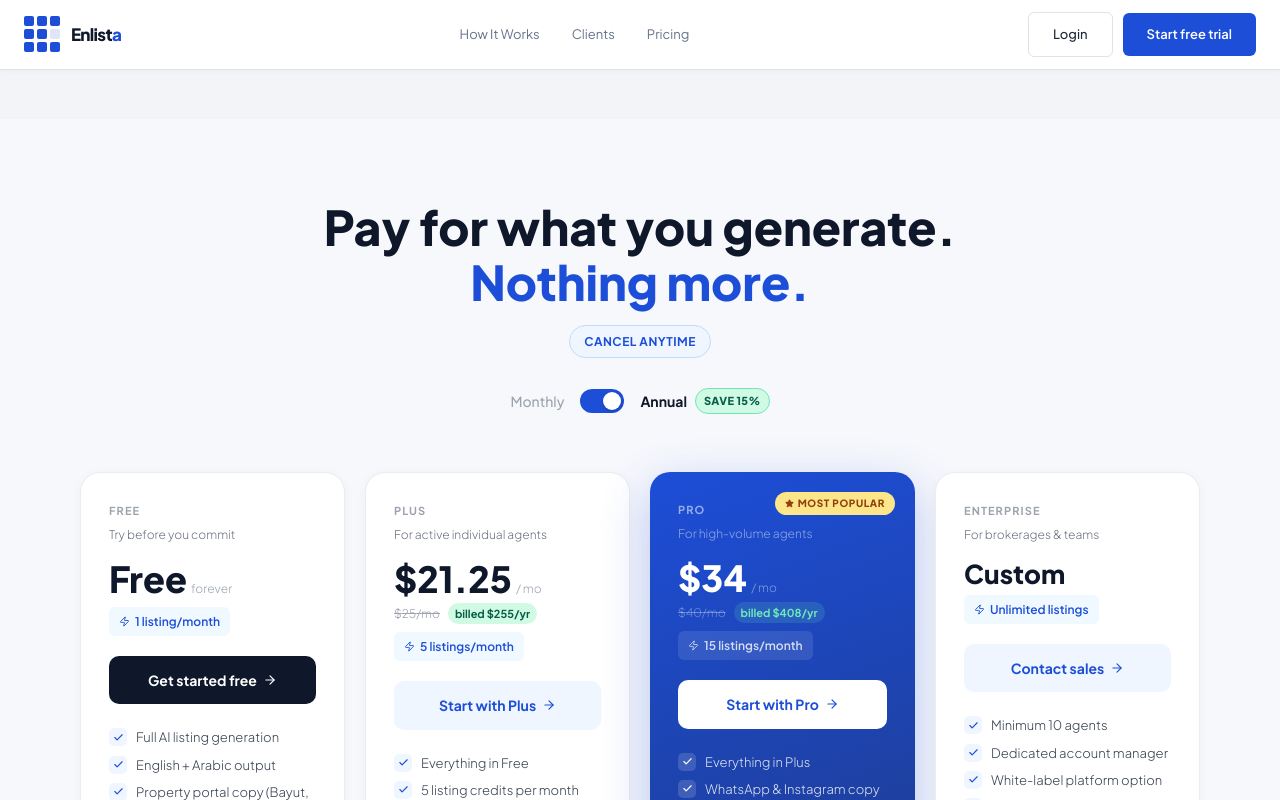
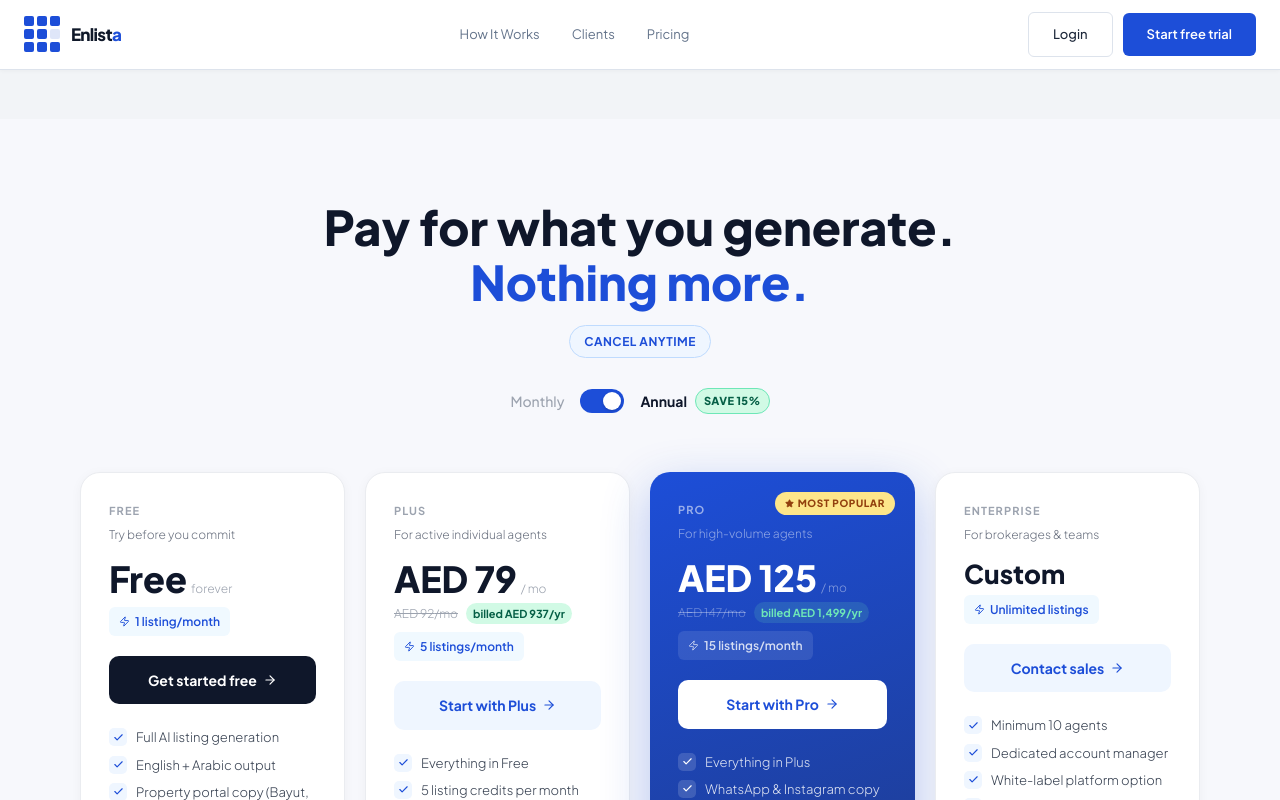
Before and after one commit to nazirdogan/Enlista, a Next.js app: page / in a window 1280 px wide. Both pictures are taken after a click on the element 603 px from the left and 2550 px from the top of the page. Shown: the part 2150-2950 px from the top of the page. Built offline with nearby package versions, Linux system fonts and the light colour scheme.

Commit message:
Convert pricing to AED (comparison table + annual billing)

```diff
--- a/app/page.tsx
+++ b/app/page.tsx
@@ -136,7 +136,7 @@ const pricingPlans = [
     key: "plus",
     name: "Plus",
     tagline: "For active individual agents",
-    priceLabel: "$25",
+    priceLabel: "AED 92",
     priceSub: "per month",
     creditsLabel: "5 listings/month",
     cta: "Start with Plus",
@@ -154,7 +154,7 @@ const pricingPlans = [
     key: "pro",
     name: "Pro",
     tagline: "For high-volume agents",
-    priceLabel: "$40",
+    priceLabel: "AED 147",
     priceSub: "per month",
     creditsLabel: "15 listings/month",
     cta: "Start with Pro",
@@ -194,9 +194,9 @@ const pricingPlans = [
 ];
 
 const creditPacks = [
-  { key: "credits_5",  label: "5 Credits",  price: "$15", perCredit: "$3.00 per credit" },
-  { key: "credits_10", label: "10 Credits", price: "$25", perCredit: "$2.50 per credit", popular: true },
-  { key: "credits_20", label: "20 Credits", price: "$40", perCredit: "$2.00 per credit" },
+  { key: "credits_5",  label: "5 Credits",  price: "AED 56",  perCredit: "AED 11.20 per credit" },
+  { key: "credits_10", label: "10 Credits", price: "AED 92",  perCredit: "AED 9.20 per credit", popular: true },
+  { key: "credits_20", label: "20 Credits", price: "AED 147", perCredit: "AED 7.35 per credit" },
 ];
 
 const pricingFaqs = [
@@ -1117,7 +1117,7 @@ export default function HomePage() {
                 {/* Price — switches with billing toggle for plus/pro */}
                 {(() => {
                   const isDiscountable = plan.key === "plus" || plan.key === "pro";
-                  const annualMonthly = plan.key === "plus" ? 21.25 : plan.key === "pro" ? 34 : null;
+                  const annualMonthly = plan.key === "plus" ? 79 : plan.key === "pro" ? 125 : null;
                   const showAnnual = billing === "annual" && isDiscountable;
                   return (
                     <div>
@@ -1126,7 +1126,7 @@ export default function HomePage() {
                           fontSize: plan.key === "enterprise" ? 26 : 36, fontWeight: 800,
                           color: plan.highlight ? "#fff" : "#0F172A", lineHeight: 1,
                         }}>
-                          {showAnnual ? `$${annualMonthly}` : plan.priceLabel}
+                          {showAnnual ? `AED ${annualMonthly}` : plan.priceLabel}
                         </span>
                         <span style={{ fontSize: 12, color: plan.highlight ? "rgba(255,255,255,0.45)" : "#9CA3AF" }}>
                           {showAnnual ? "/ mo" : plan.priceSub}
@@ -1135,14 +1135,14 @@ export default function HomePage() {
                       {showAnnual && (
                         <div style={{ marginTop: 4, display: "flex", alignItems: "center", gap: 8 }}>
                           <span style={{ fontSize: 12, color: plan.highlight ? "rgba(255,255,255,0.35)" : "#9CA3AF", textDecoration: "line-through" }}>
-                            ${plan.key === "plus" ? "25" : "40"}/mo
+                            AED {plan.key === "plus" ? "92" : "147"}/mo
                           </span>
                           <span style={{
                             fontSize: 11, fontWeight: 700, color: plan.highlight ? "#6EE7B7" : "#065F46",
                             background: plan.highlight ? "rgba(110,231,183,0.15)" : "#D1FAE5",
                             borderRadius: 100, padding: "1px 7px",
                           }}>
-                            billed ${plan.key === "plus" ? "255" : "408"}/yr
+                            billed AED {plan.key === "plus" ? "937" : "1,499"}/yr
                           </span>
                         </div>
                       )}
@@ -1317,7 +1317,7 @@ export default function HomePage() {
                 ))}
                 <tr style={{ background: "#F7F8FC" }}>
                   <td style={{ padding: "14px 16px", fontWeight: 700, color: "#0F172A" }}>Price</td>
-                  {["Free", "$25/mo", "$40/mo", "Custom"].map((p, i) => (
+                  {["Free", "AED 92/mo", "AED 147/mo", "Custom"].map((p, i) => (
                     <td key={i} style={{ padding: "14px 16px", textAlign: "center", fontWeight: 800, color: i === 2 ? "#1D4ED8" : "#0F172A" }}>
                       {p}
                     </td>
```
